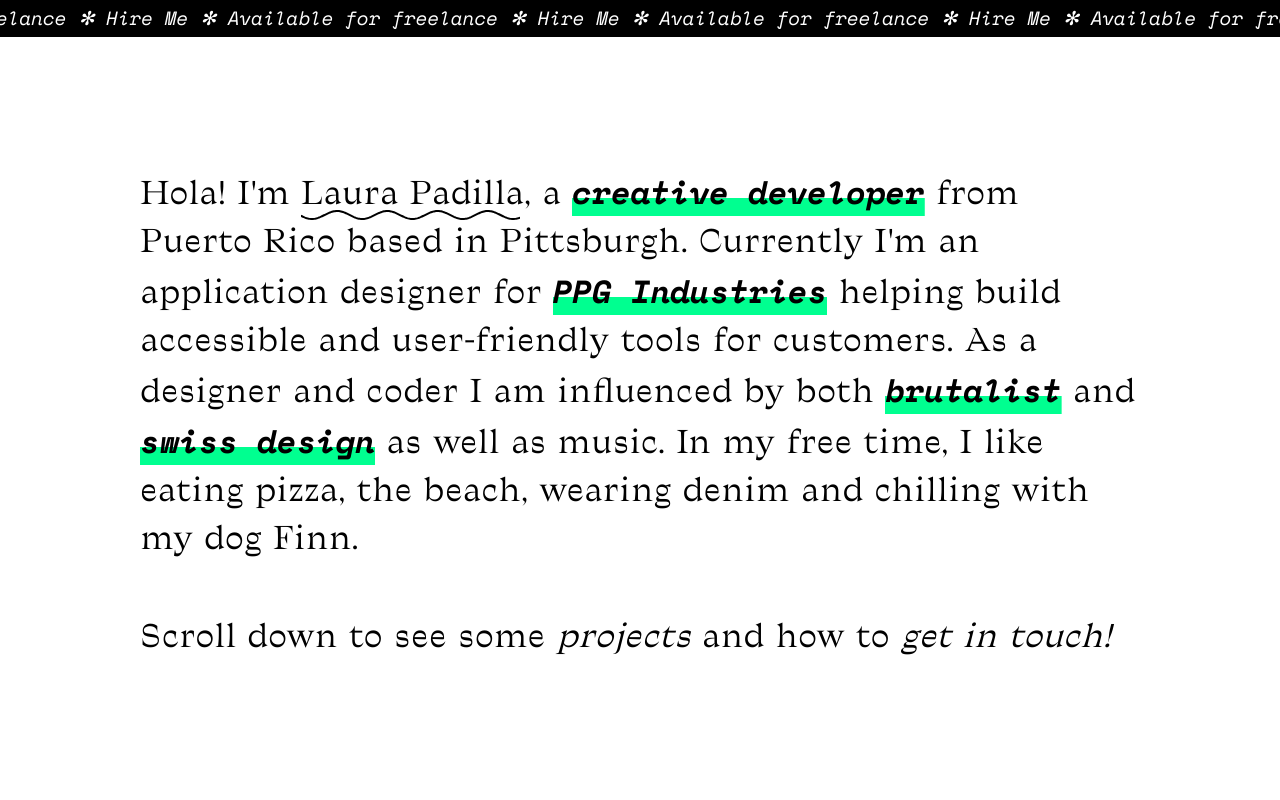
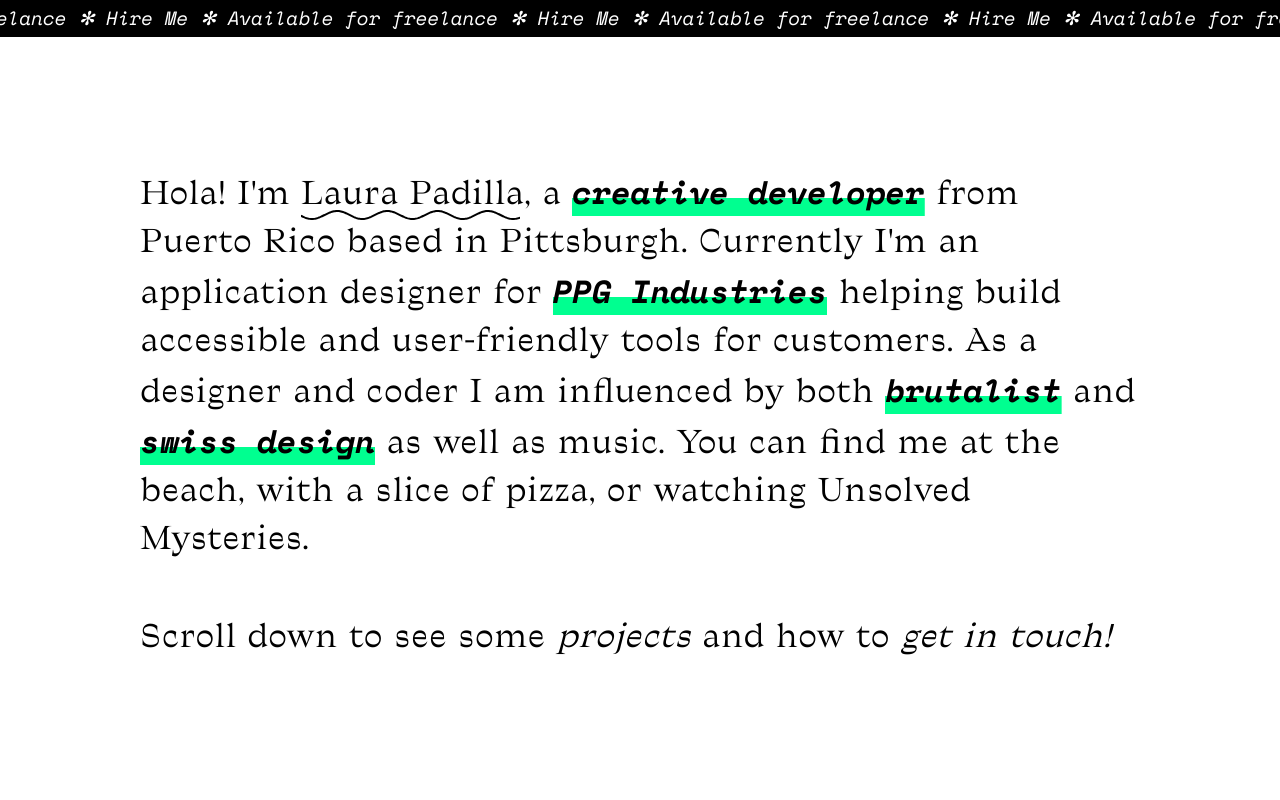
Before and after one commit to 22940dev/portfolio-laurapadilla, a plain HTML site: page index.html in a window 1280 px wide. Shown: the top 800 px of the page. Drawn offline with nearby package versions, Linux system fonts and the light colour scheme; a script that the page names is missing.

Commit message:
change bio

```diff
--- a/index.html
+++ b/index.html
@@ -49,8 +49,7 @@
 				<a href="http://www.ppg.com" class="underline space">PPG Industries</a> helping build
 				accessible and user-friendly tools for customers. As a designer and coder I am influenced by
 				both <span class="underline space">brutalist</span> and <span class="underline space">swiss design</span> as
-				well as music. In my free time, I like eating pizza, the
-				beach, wearing denim and chilling with my dog Finn.
+				well as music. You can find me at the beach, with a slice of pizza, or watching Unsolved Mysteries.
 			</h1>
 
 			<h1 class="visible">
```
